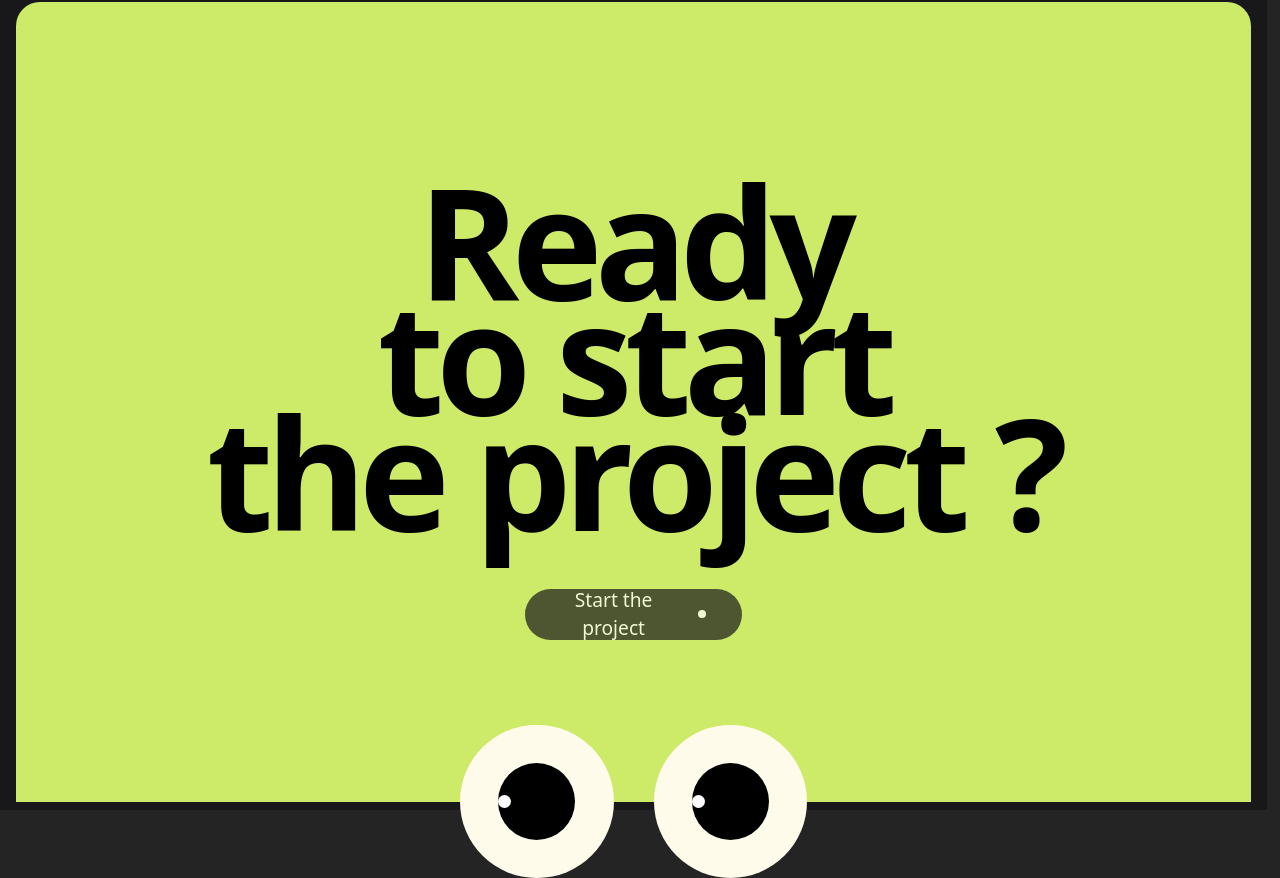
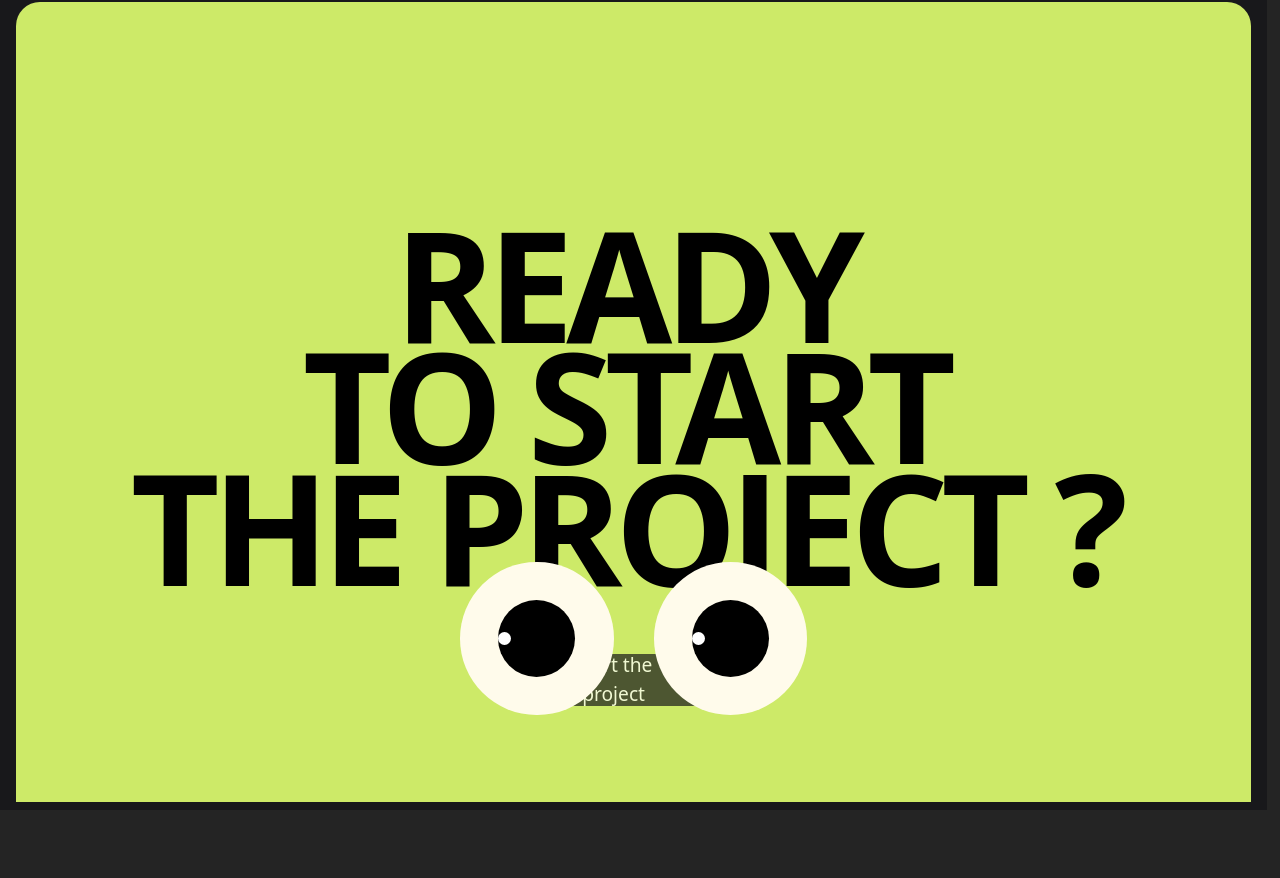
Before and after one commit to sahilpaul-002/AnimatedWebsite, a React (Vite) app: page / in a window 1280 px wide. Shown: the part 2617-3495 px from the top of the page. After the commit the page ends 3427 px from the top, so only its background shows below. Built offline with nearby package versions, Linux system fonts and the light colour scheme.

Commit message:
added animation for ready page and adjusted locomotive code

```diff
--- a/src/components/ReadyStart.jsx
+++ b/src/components/ReadyStart.jsx
@@ -96,22 +96,30 @@ export default function ReadyStart() {
     // State to manage button hover
     const [isButtonHovered, setIsButtonHovered] = useState(false);
 
+    // State to track if text hovered
+    const [isFirstTextHovered, setIsFirstTextHovered] = useState(false);
+    const [isSecondTextHovered, setIsSecondTextHovered] = useState(false);
+    const [isThirdTextHovered, setIsThirdTextHovered] = useState(false);
+
     return (
-        <div className='readyStart-container w-full h-[40vh] md:h-screen  bg-[#CDEA68] rounded-tl-3xl rounded-tr-3xl flex flex-col justify-center items-center gap-10 relative'>
-            <div className="text-container w-[80vw] h-fit flex flex-col justify-center items-center py-5">
-                <h2 className='text-[12vw] text-black font-bold text-center tracking-tighter leading-[9vw]'>Ready</h2>
-                <h2 className='text-[12vw] text-black font-bold text-center tracking-tighter leading-[9vw]'>to start</h2>
-                <h2 className='text-[12vw] text-black font-bold text-center tracking-tighter leading-[9vw]'>the project ?</h2>
+        <div className='readyStart-container w-full h-[90vw] md:h-screen  bg-[#CDEA68] rounded-tl-3xl rounded-tr-3xl flex flex-col justify-center items-center gap-[5vw] relative'>
+            <div className="text-container w-[80vw] h-fit flex flex-col justify-center items-center  mt-[10vw]">
+                <h2 className='text-[12vw] w-fit h-[9.5vw] pr-4 text-black font-semibold text-center tracking-tighter leading-[9vw] overflow-hidden' onMouseEnter={() => setIsFirstTextHovered(true)} onMouseLeave={() => setIsFirstTextHovered(false)}>
+                    <motion.span className='block pt-0' initial={{ y: 0 }} animate={isFirstTextHovered ? { y: "-160%" } : { y: 0 }} transition={{ease: "linear", duration: 0.2}}>READY</motion.span>
+                    <motion.span className={`block ${isFirstTextHovered ? "mt-0" : "mt-14"}`} initial={{ y: 0 }} animate={isFirstTextHovered ? { y: "-100%" } : { y: 0 }} transition={{ease: "linear", duration: 0.2}}>READY</motion.span>
+                </h2>
+                <h2 className='text-[12vw] w-fit h-[9.5vw] pr-4 text-black font-semibold text-center tracking-tighter leading-[9vw] overflow-hidden' onMouseEnter={() => setIsSecondTextHovered(true)} onMouseLeave={() => setIsSecondTextHovered(false)}>
+                    <motion.span className='block pt-0' initial={{ y: 0 }} animate={isSecondTextHovered ? { y: "-160%" } : { y: 0 }} transition={{ease: "linear", duration: 0.2}}>TO START</motion.span>
+                    <motion.span className={`block ${isSecondTextHovered ? "mt-0" : "mt-14"}`} initial={{ y: 0 }} animate={isSecondTextHovered ? { y: "-100%" } : { y: 0 }} transition={{ease: "linear", duration: 0.2}}>TO START</motion.span>
+                </h2>
+                <h2 className='text-[12vw] w-fit h-[9.5vw] pr-4 text-black font-semibold text-center tracking-tighter leading-[9vw] overflow-hidden' onMouseEnter={() => setIsThirdTextHovered(true)} onMouseLeave={() => setIsThirdTextHovered(false)}>
+                    <motion.span className='block pt-0' initial={{ y: 0 }} animate={isThirdTextHovered ? { y: "-160%" } : { y: 0 }} transition={{ease: "linear", duration: 0.2}}>THE PROJECT ?</motion.span>
+                    <motion.span className={`block ${isThirdTextHovered ? "mt-0" : "mt-14"}`} initial={{ y: 0 }} animate={isThirdTextHovered ? { y: "-100%" } : { y: 0 }} transition={{ease: "linear", duration: 0.2}}>THE PROJECT ?</motion.span>
+                </h2>
             </div>
 
-            {/* <button className="w-[20vw] h-[4vw] px-5 py-1 ms-5 bg-zinc-900  rounded-full flex justify-center items-center gap-4">
-                <span className='text-[1.5vw] text-white'>Start the project</span>
-                <div className="w-8 h-8 p-1 bg-white rounded-full lg:flex justify-center items-center hidden">
-                    <ArrowUpRight color="black" size={18} />
-                </div>
-            </button> */}
-            <motion.button className="w-[17vw] h-[4vw] px-5 py-1 bg-zinc-900  rounded-full flex justify-center items-center origin-left relative" initial={{ opacity: 0.7 }} whileHover={{ opacity: 1 }} onHoverStart={() => setIsButtonHovered(true)} onHoverEnd={() => setIsButtonHovered(false)}>
-                <span className='text-[1.5vw] text-white me-10'>Start the project</span>
+            <motion.button className="w-[17vw] lg:w-[22vw] xl:w-[17vw] h-[4vw] px-5 py-1 bg-zinc-900  rounded-full flex justify-center items-center origin-left relative" initial={{ opacity: 0.7 }} whileHover={{ opacity: 1 }} onHoverStart={() => setIsButtonHovered(true)} onHoverEnd={() => setIsButtonHovered(false)}>
+                <span className='text-[1.5vw] text-white me-0 lg:me-10'>Start the project</span>
                 <div className="w-2 h-2 p-1 bg-white rounded-full hidden lg:inline-block absolute right-9 z-10"></div>
                 <motion.div className="w-8 h-8 p-1 bg-white rounded-full lg:flex justify-center items-center hidden absolute right-6 z-10" initial={{ scale: 0 }} animate={{ scale: isButtonHovered ? 1 : 0 }} transition={{ ease: "easeInOut", duration: 0.5 }} viewport={{ once: false, amount: 0.5 }}>
                     <ArrowUpRight color="black" size={18} />
@@ -119,7 +127,7 @@ export default function ReadyStart() {
             </motion.button>
 
             {/* Eyes */}
-            <div ref={smallEyesRef} className="eyes-container w-fit h-fit flex justify-center items-center gap-10 absolute" data-scroll data-scroll-speed="0.5">
+            <div ref={smallEyesRef} className="eyes-container w-fit h-fit flex justify-center items-center gap-10 absolute top-10 md:top-40 " data-scroll data-scroll-speed="0.5">
                 <div className="smallEyes w-[12vw] h-[12vw] bg-amber-50 rounded-full flex justify-center items-center">
                     <div className="eyeball w-[6vw] h-[6vw] bg-black rounded-full flex justify-center items-center">
                         <div className="eyeRotatingLine w-full h-fit">
--- a/src/pages/Landing.jsx
+++ b/src/pages/Landing.jsx
@@ -1,4 +1,4 @@
-import React from 'react'
+import React, { useRef, useEffect } from 'react'
 import HeroComponent from '../components/HeroComponent'
 import Marquee from '../components/Marquee'
 import Approch from '../components/Approch'
@@ -8,14 +8,17 @@ import LocomotiveScroll from 'locomotive-scroll';
 
 export default function Landing() {
   // Add Locomotive Scroll
+  // const locomotiveScroll = new LocomotiveScroll();
+  useEffect(() => {
+    if (window.innerWidth >= 1024) {
       const locomotiveScroll = new LocomotiveScroll();
+    }
+  }, [])
 
 
   return (
     <div className="landingPageContainer w-[99vw] min-h-screen bg-zinc-900 px-4 py-2">
       <HeroComponent />
-        {/* <Marquee /> */}
-        {/* <Approch /> */}
       <div className="marquee&approach-container relative z-1" data-scroll data-scroll-speed="0.1">
         <Marquee />
         <Approch />
```
Lines whose indentation alone changed are shown as unchanged.
